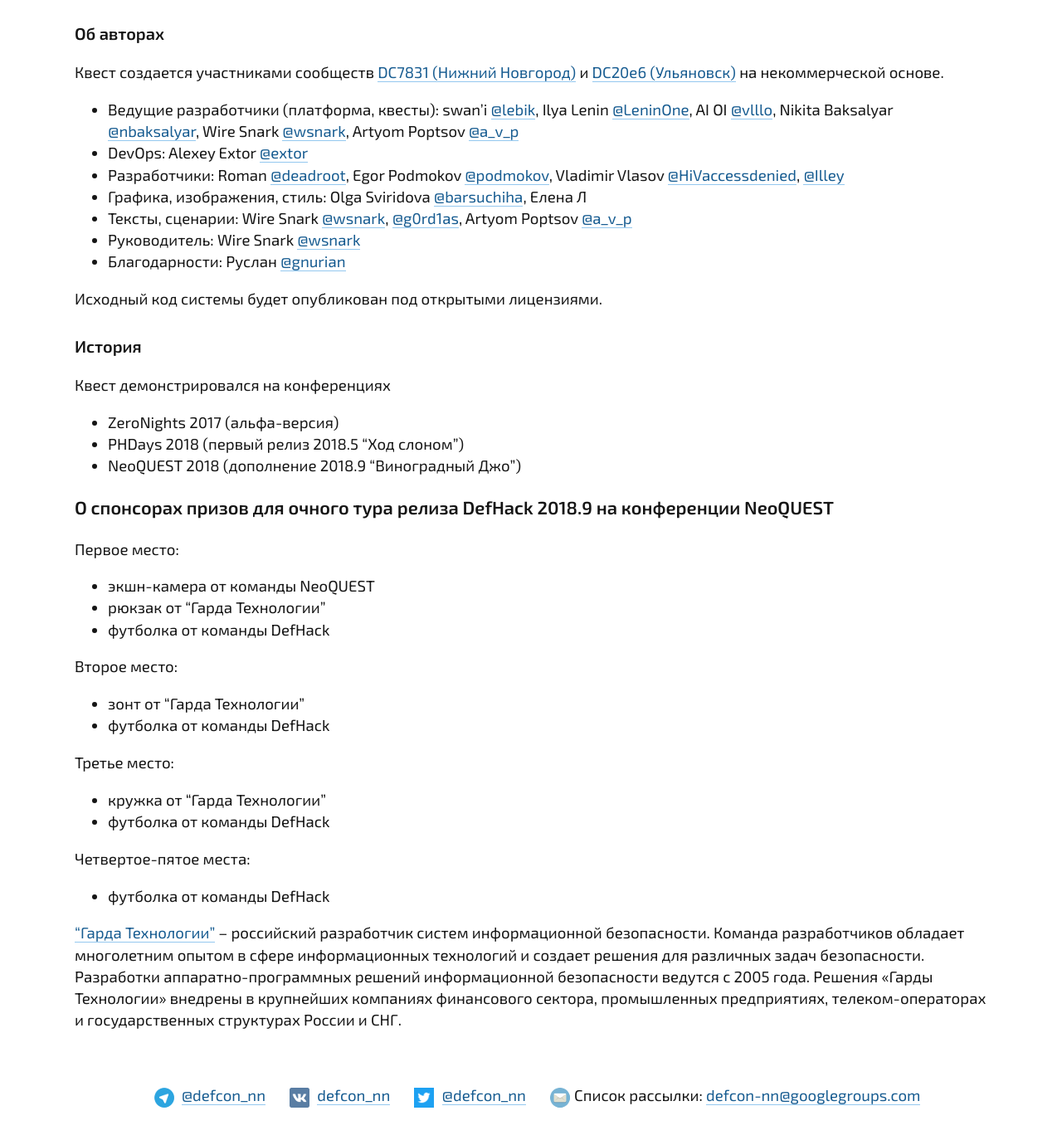
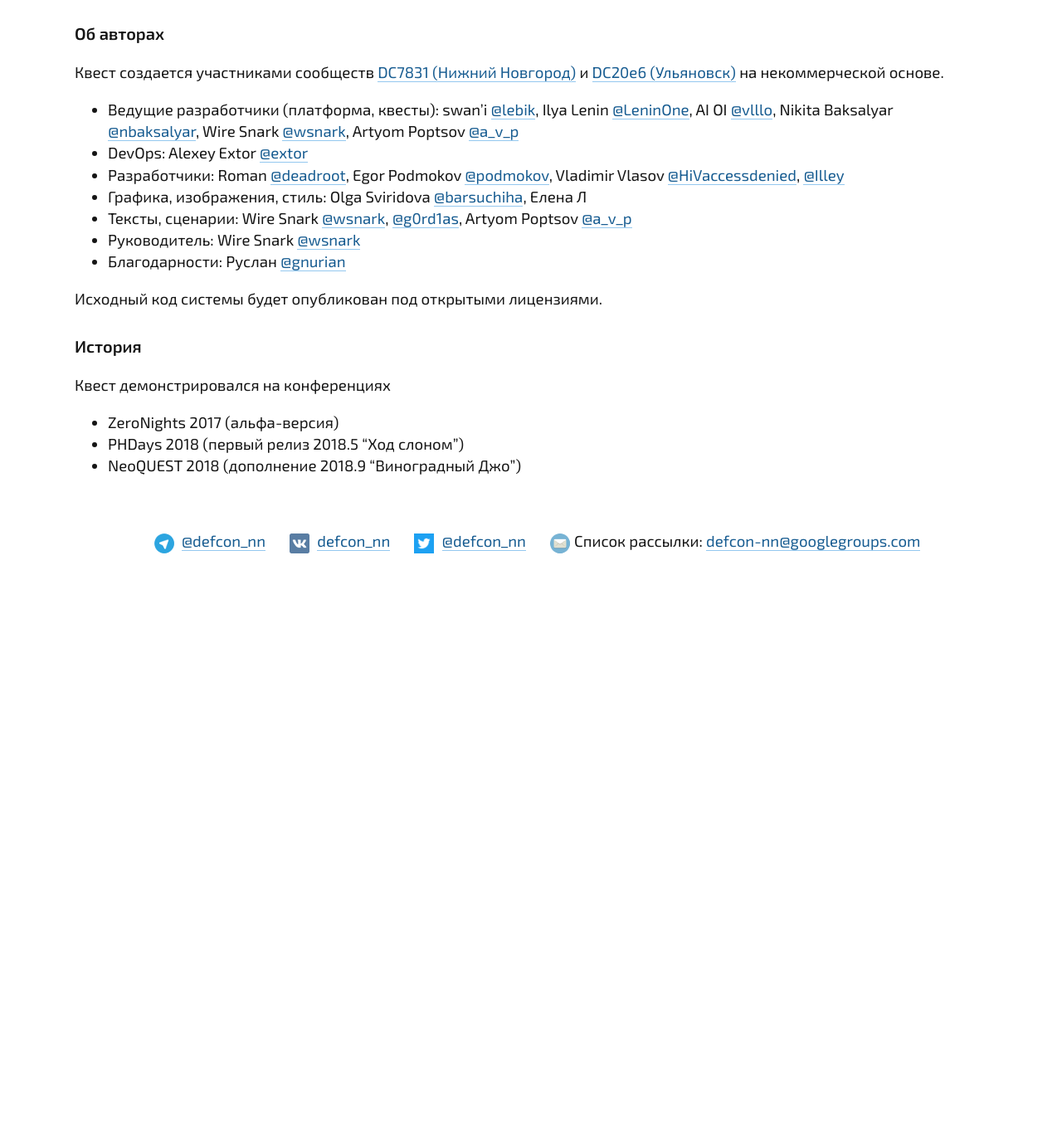
Before and after one commit to defcon-nn/defcon-nn.github.io, a Jekyll site: the page built from defhack.md, in a window 1280 px wide and 1400 px high, scrolled down 2783 px. Shown: the top 1374 px of the window at 83% size. Built offline with Jekyll 4.4.1, drawn with Linux system fonts in a browser that asks for light colours; after the commit the page ends 3515 px from its top, so only the background shows below that; some of the changed text lies outside the part shown.

```diff
--- a/defhack.md
+++ b/defhack.md
@@ -96,23 +96,3 @@
 * ZeroNights 2017 (альфа-версия)
 * PHDays 2018 (первый релиз 2018.5 "Ход слоном")
 * NeoQUEST 2018 (дополнение 2018.9 "Виноградный Джо")
-
-### О спонсорах призов для очного тура релиза DefHack 2018.9 на конференции NeoQUEST
-
-Первое место:
-- экшн-камера от команды NeoQUEST
-- рюкзак от "Гарда Технологии"
-- футболка от команды DefHack
-
-Второе место:
-- зонт от "Гарда Технологии"
-- футболка от команды DefHack
-
-Третье место:
-- кружка от "Гарда Технологии"
-- футболка от команды DefHack
-
-Четвертое-пятое места:
-- футболка от команды DefHack
-
-["Гарда Технологии"](https://gardatech.ru/) -- российский разработчик систем информационной безопасности. Команда разработчиков обладает многолетним опытом в сфере информационных технологий и создает решения для различных задач безопасности. Разработки аппаратно-программных решений информационной безопасности ведутся с 2005 года. Решения «Гарды Технологии» внедрены в крупнейших компаниях финансового сектора, промышленных предприятиях, телеком-операторах и государственных структурах России и СНГ.
```
Also changed, not shown: other parts of defhack.md (+3 -3 lines).
